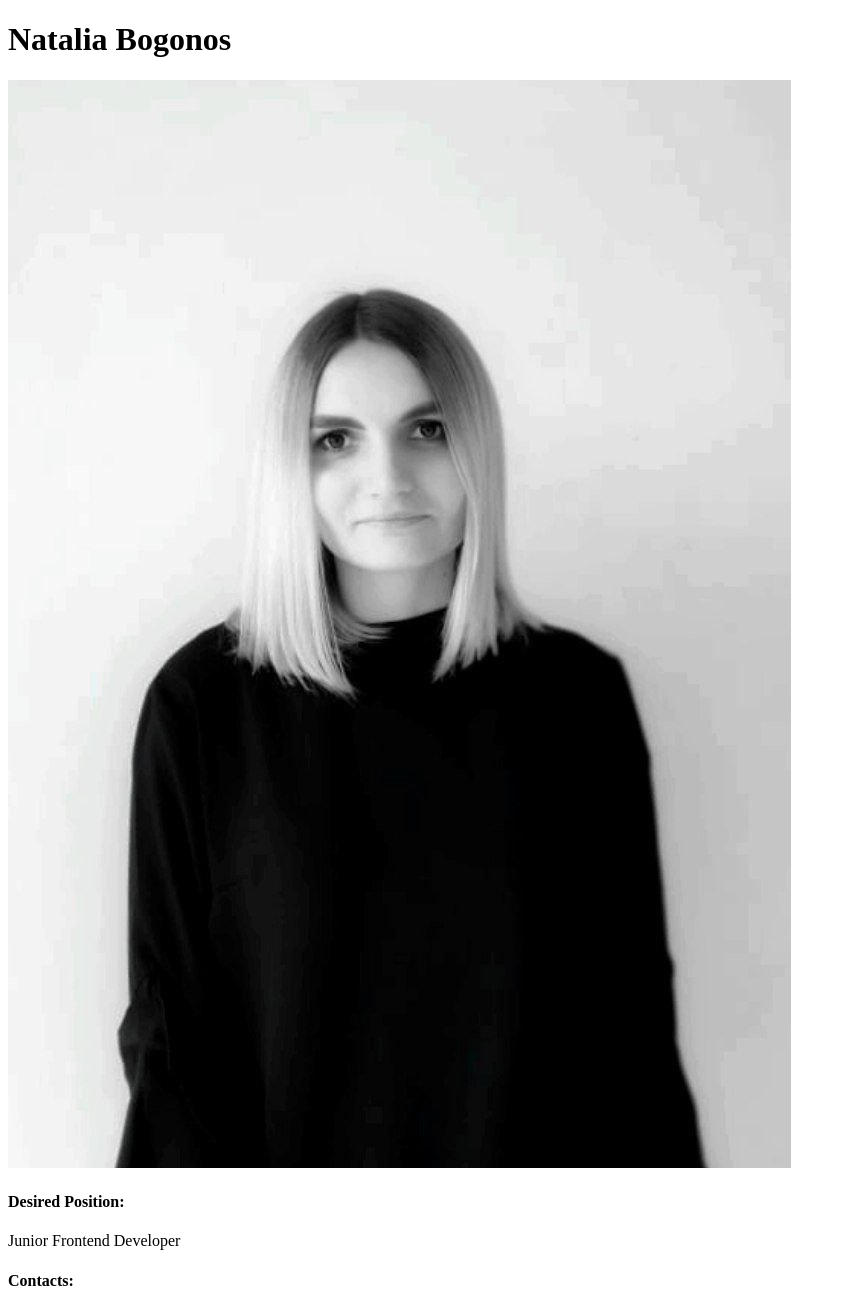
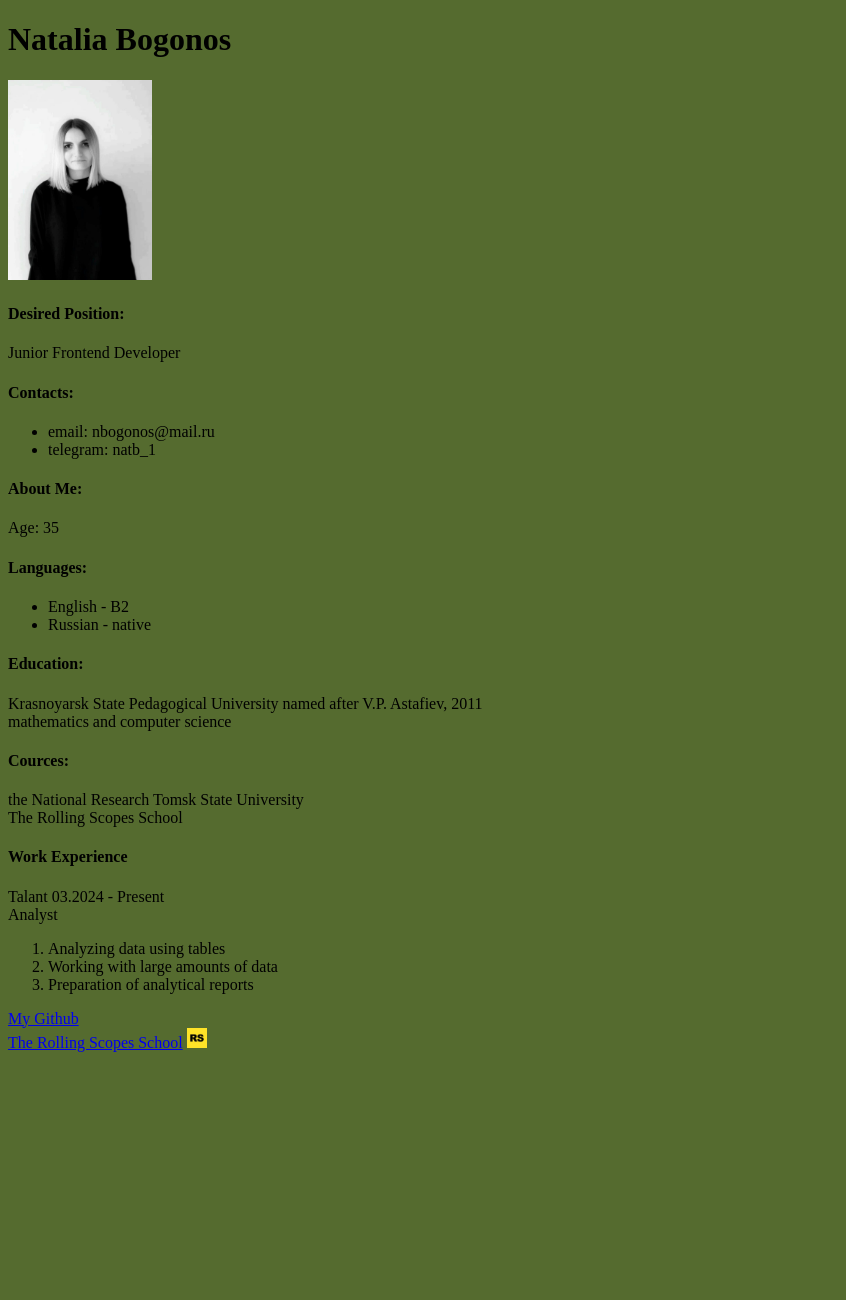
Before and after one commit to NataliaWeb02/rsschool-cv, a plain HTML site: page index.html in a window 1280 px wide. Shown: the top 1300 px of the page, without its empty margins (0-846 px from the left). After the commit the page ends 1060 px from the top, so only its background shows below. Drawn offline with Linux system fonts and the light colour scheme.

Commit message:
feat:add link in footer

```diff
--- a/index.html
+++ b/index.html
@@ -6,12 +6,11 @@
     <meta name="viewport" content="width=device-width, initial-scale=1.0">
     <title>My Cv</title>
     <link rel="stylesheet" href="./style.css">
-    <h1>Natalia Bogonos</h1>
 </head>
 
 <body>
-
-    <img src="./assets/img/photo_5202037451336572561_y.jpg" alt="Sorry, we can't find an imaged">
+    <h1>Natalia Bogonos</h1>
+    <img src="./assets/img/photo_5202037451336572561_y.jpg" alt="It must be photo here" height="200">
     <h4>Desired Position:</h4>
     Junior Frontend Developer
     <h4>Contacts:</h4>
@@ -40,9 +39,10 @@
         <li>Working with large amounts of data</li>
         <li>Preparation of analytical reports</li>
     </ol>
-
-    <p><a href="https://rs.school/courses/javascript-ru" target="_blank">The Rolling Scopes School</a>
-    <img src="./assets/img/the_rolling_scopes_school_logo.jfif" alt="logo"></p>
 </body>
+<footer><a href="https://github.com/NataliaWeb02" target="_blank">My Github</a>
+    <br> <a href="https://rs.school/courses/javascript-ru" target="_blank">The Rolling Scopes School</a>
+    <img src="./assets/img/the_rolling_scopes_school_logo.jfif" alt="logo" height="20">
+</footer>
 
 </html>
--- a/style.css
+++ b/style.css
@@ -0,0 +1,3 @@
+body {
+    background-color: darkolivegreen;
+}
```
